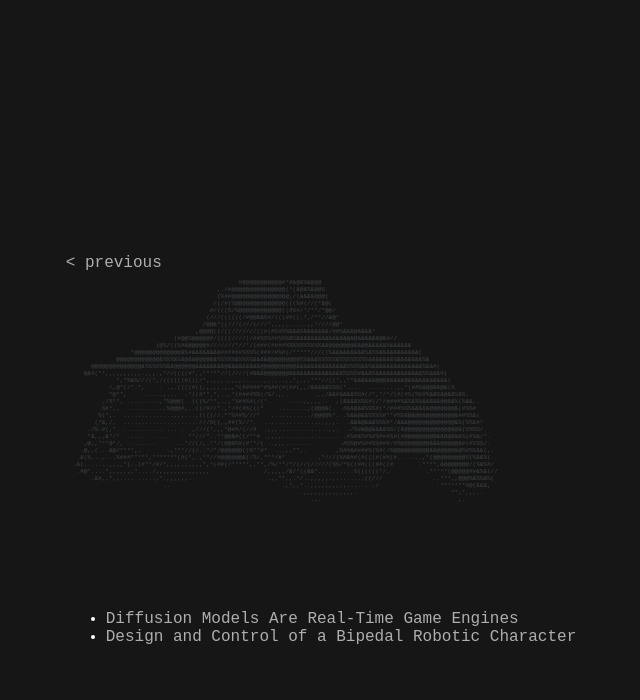
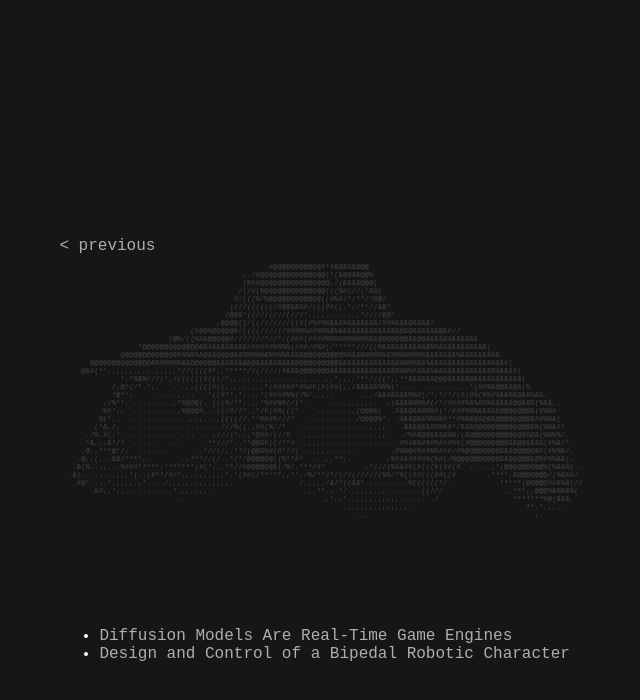
Before and after one commit to tayheau/tayheau.github.io, a Jekyll site: the page to_read.html, which Jekyll copies as it is, in a window 1280 px wide. Shown: the top 700 px of the page, without its empty margins (319-959 px from the left). Built offline with Jekyll 4.4.1, drawn with Linux system fonts in a browser that asks for light colours.

Commit message:
Update to_read.html

```diff
--- a/to_read.html
+++ b/to_read.html
@@ -26,7 +26,7 @@
     }
 
     pre {
-        font-size: 0.5%;
+        font-size: 56%;
         color: rgb(63, 68, 68);
         user-select: none;
         padding-bottom: 100px;
```
